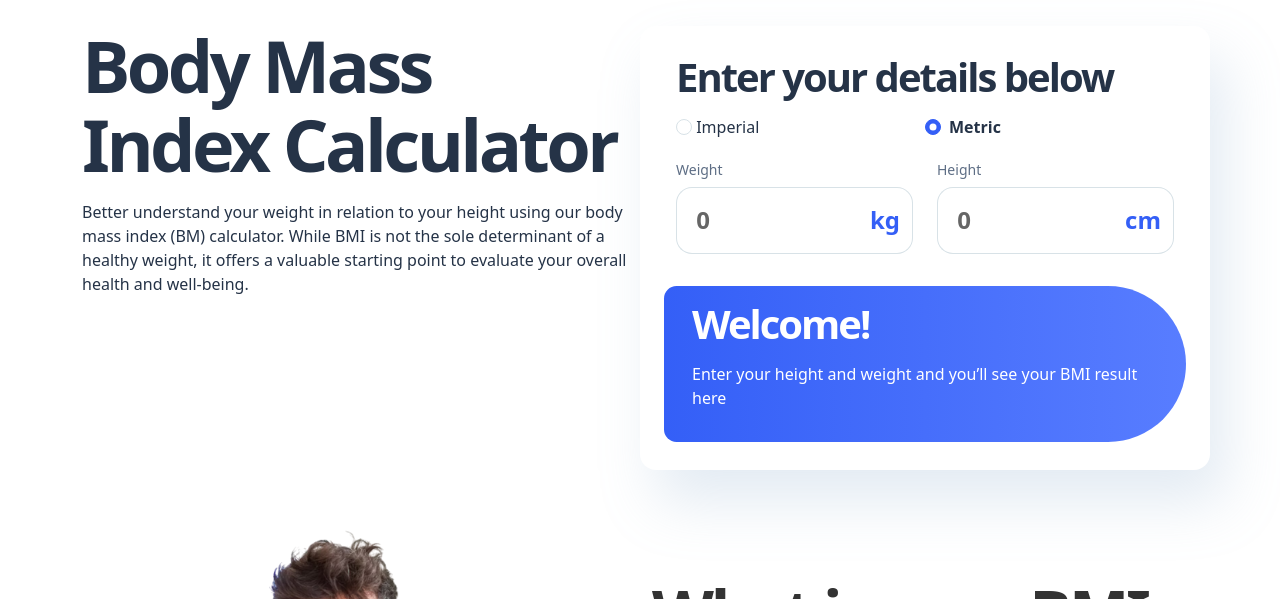
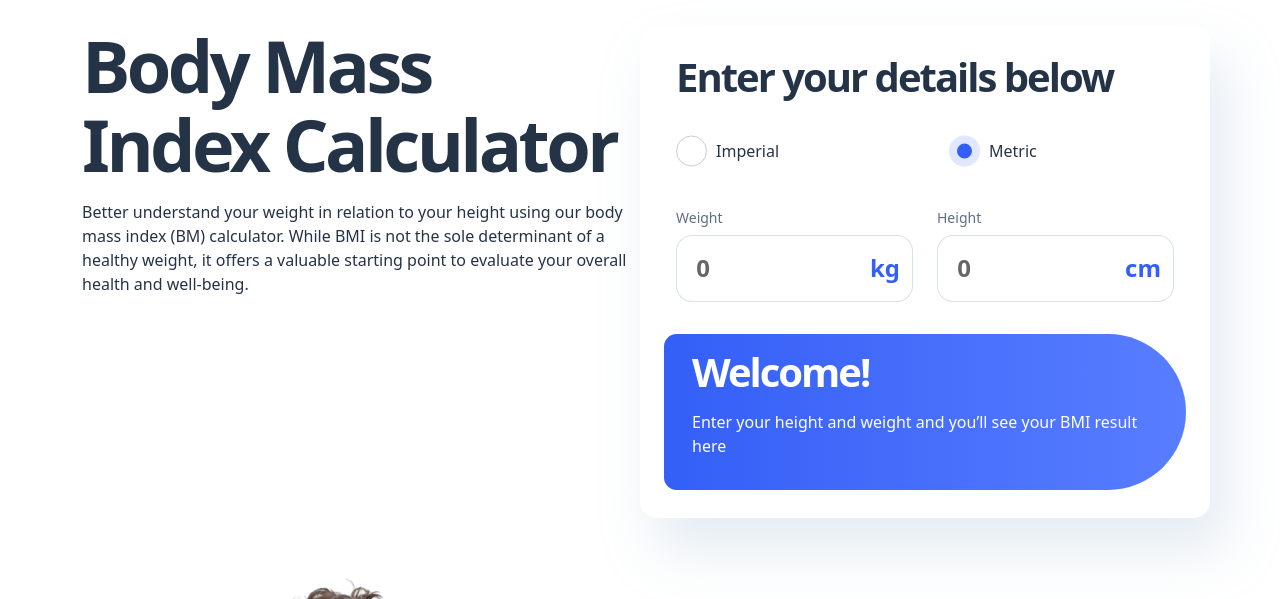
Before and after one commit to RAljowair/BMI-Calculator, a website: page index.html in a window 1280 px wide. Shown: the part 134-733 px from the top of the page. Drawn offline with Linux system fonts and the light colour scheme.

Commit message:
ft(design): enhance radio design

```diff
--- a/index.html
+++ b/index.html
@@ -32,7 +32,7 @@
             <div class="bmi-form container">
               <p class="heading-md">Enter your details below</p>
               <form id="bmiForm" class="d-flex flex-column gap-3">
-                <div class="d-flex flex-row form-group">
+                <div class="d-flex flex-row form-group radio-group py-4">
                   <div class="custom-radio col col-md-6">
                     <input
                       class="form-check-input custom-control-input"
--- /dev/null
+++ b/scss/_radio.scss
@@ -0,0 +1,66 @@
+@import "typography";
+
+.radio-group {
+    display: flex;
+    flex-direction: column;
+
+    input[type="radio"] {
+        display: none; // Hide the default radio button
+
+        &+label {
+            position: relative;
+            padding-left: 40px;
+            cursor: pointer;
+            display: inline-block;
+            line-height: 20px;
+            user-select: none;
+            font-weight: $font-medium;
+
+            &::before {
+                content: "";
+                position: absolute;
+                left: 0;
+                top: 50%;
+                transform: translateY(-50%);
+                width: 31px;
+                height: 31px;
+                border: 1px solid #ccc;
+                border-radius: 50%;
+                background: #fff;
+                box-sizing: border-box; // Ensure padding doesn't affect size
+            }
+        }
+
+        &:checked+label::before {
+            border: 8px solid #E1E7FE;
+            background: #345FF6; // Change the border color when selected
+        }
+
+        &:checked+label::after {
+            content: "";
+            position: absolute;
+            left: 50%;
+            top: 50%;
+            transform: translate(-50%, -50%);
+            width: 47px; // Adjust to fit the outer border size
+            height: 47px; // Adjust to fit the outer border size
+            border: 8px solid rgba(246, 94, 52, 1); // Outer border color
+            border-radius: 50%;
+            background: transparent;
+            box-sizing: border-box; // Ensure padding doesn't affect size
+            z-index: -1; // Ensure it is behind the inner circle
+        }
+
+        &:checked+label::before::after {
+            content: "";
+            position: absolute;
+            left: 50%;
+            top: 50%;
+            transform: translate(-50%, -50%);
+            width: 15px; // Adjusted to fit inside the outer circle
+            height: 15px; // Adjusted to fit inside the outer circle
+            border-radius: 50%;
+            background: #345FF6; // Inner circle color
+        }
+    }
+}
--- a/scss/styles.scss
+++ b/scss/styles.scss
@@ -76,6 +76,7 @@ $theme-colors: (
 @import "icon-list";
 @import "typography";
 @import "header";
+@import "radio";
 
 .custom-radio {
     .custom-control-input {
```
Also changed, not shown: css/styles.css, 1 other file.
